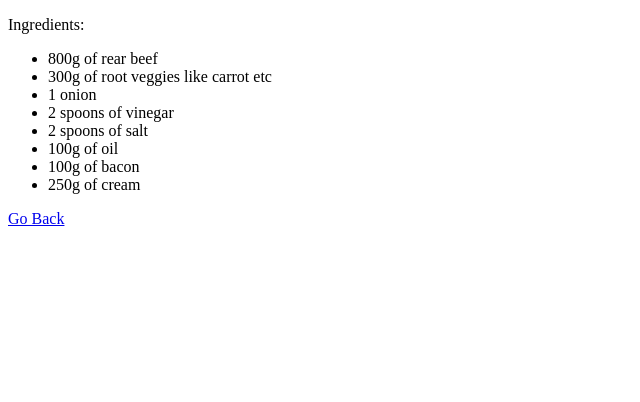
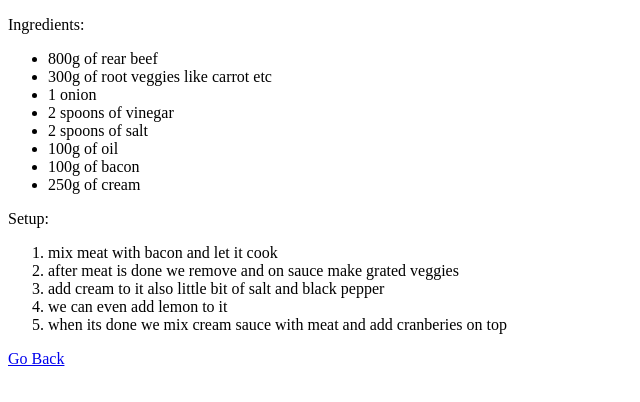
Before and after one commit to Srolldvd/odin-recipes, a plain HTML site: page recipes/svickova.html in a window 1280 px wide. Shown: the part 370-772 px from the top of the page, without its empty margins (0-640 px from the left). Drawn offline with Linux system fonts and the light colour scheme.

Commit message:
add ol setup how to make svickova

```diff
--- a/recipes/svickova.html
+++ b/recipes/svickova.html
@@ -26,6 +26,16 @@
       <li>100g of bacon</li>
       <li>250g of cream</li>
     </ul>
+    <p>Setup:</p>
+    <ol>
+      <li>mix meat with bacon and let it cook</li>
+      <li>after meat is done we remove and on sauce make grated veggies</li>
+      <li>add cream to it also little bit of salt and black pepper</li>
+      <li>we can even add lemon to it</li>
+      <li>
+        when its done we mix cream sauce with meat and add cranberies on top
+      </li>
+    </ol>
     <a href="../index.html">Go Back</a>
   </body>
 </html>
```
